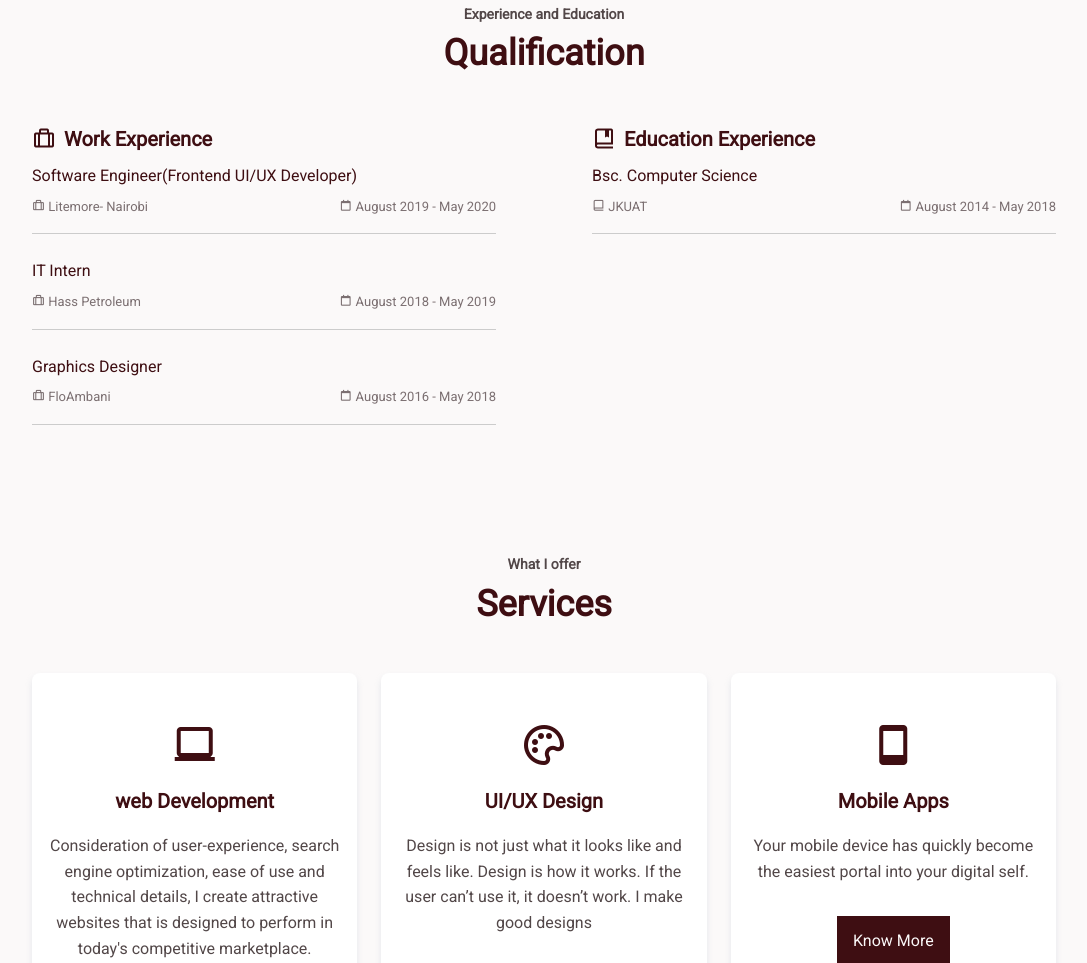
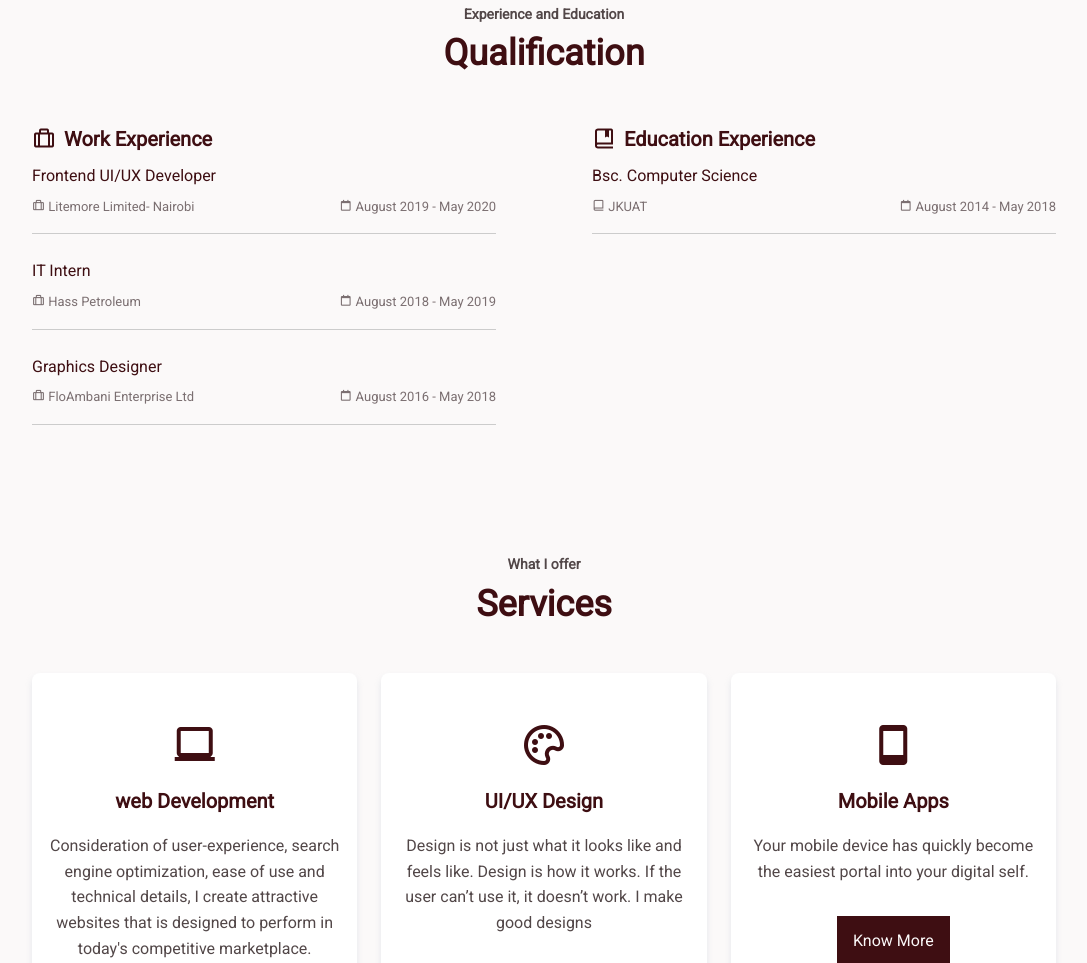
Before and after one commit to AmbyMbayi/portfolio, a plain HTML site: page index.html in a window 1280 px wide. Shown: the part 1570-2533 px from the top of the page, without its empty margins (96-1183 px from the left). Drawn offline with nearby package versions, Linux system fonts and the light colour scheme.

Commit message:
Update index.html

```diff
--- a/index.html
+++ b/index.html
@@ -127,11 +127,11 @@
             </h2>
             <div class="bd-grid">
               <div class="qualification__data">
-                <h3 class="qualification__area">Software Engineer(Frontend UI/UX Developer)</h3>
+                <h3 class="qualification__area">Frontend UI/UX Developer</h3>
                 <div class="qualification__box">
                   <span class="qualification__work">
                     <i class="bx bx-briefcase-alt qualification__icon"></i>
-                    Litemore- Nairobi
+                    Litemore Limited- Nairobi
                   </span>
                   <span class="qualification__work">
                     <i class="bx bx-calendar-alt qualification__icon"></i>
@@ -157,7 +157,7 @@
                 <div class="qualification__box">
                   <span class="qualification__work">
                     <i class="bx bx-briefcase-alt qualification__icon"></i>
-                    FloAmbani
+                    FloAmbani Enterprise Ltd
                   </span>
                   <span class="qualification__work">
                     <i class="bx bx-calendar-alt qualification__icon"></i>
```
